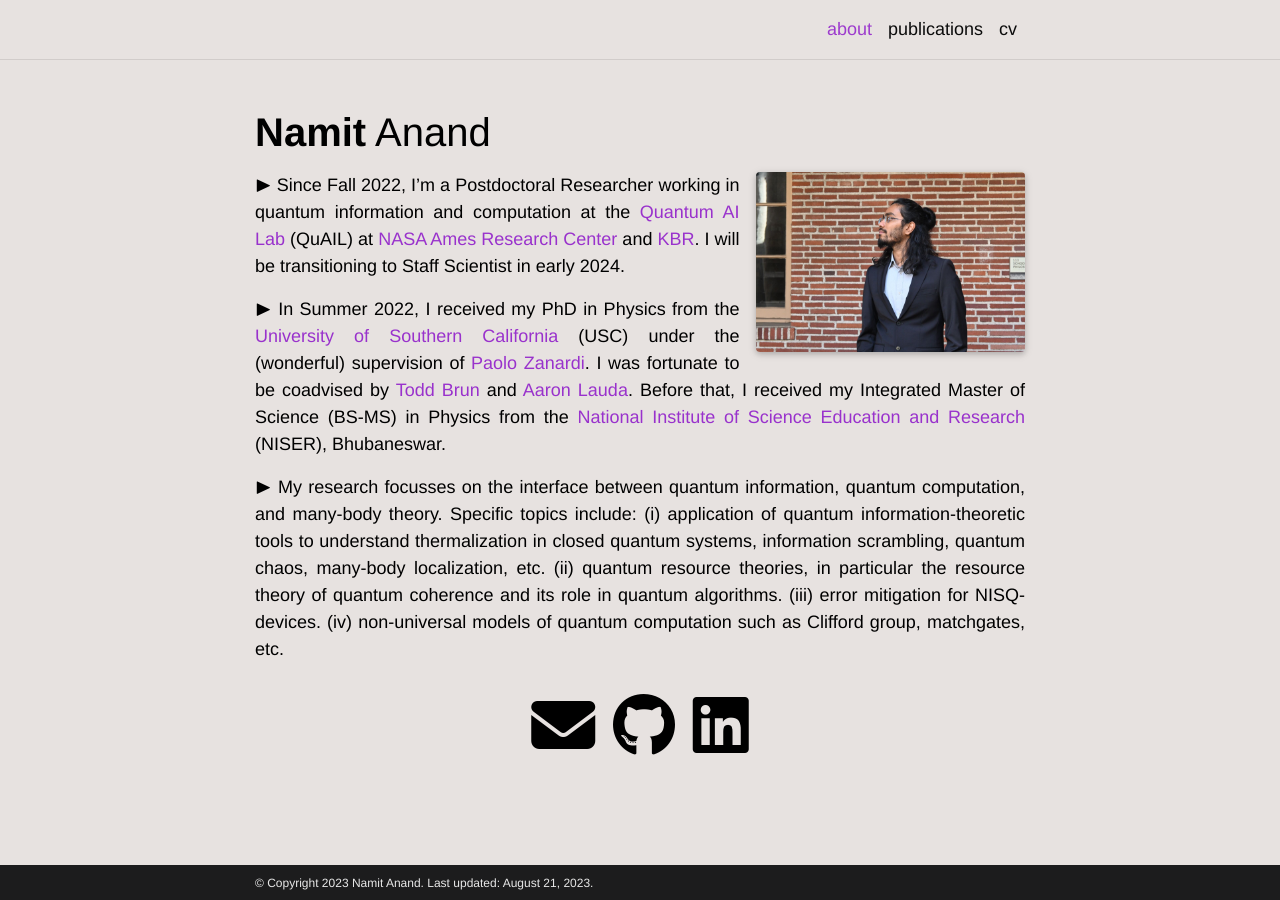
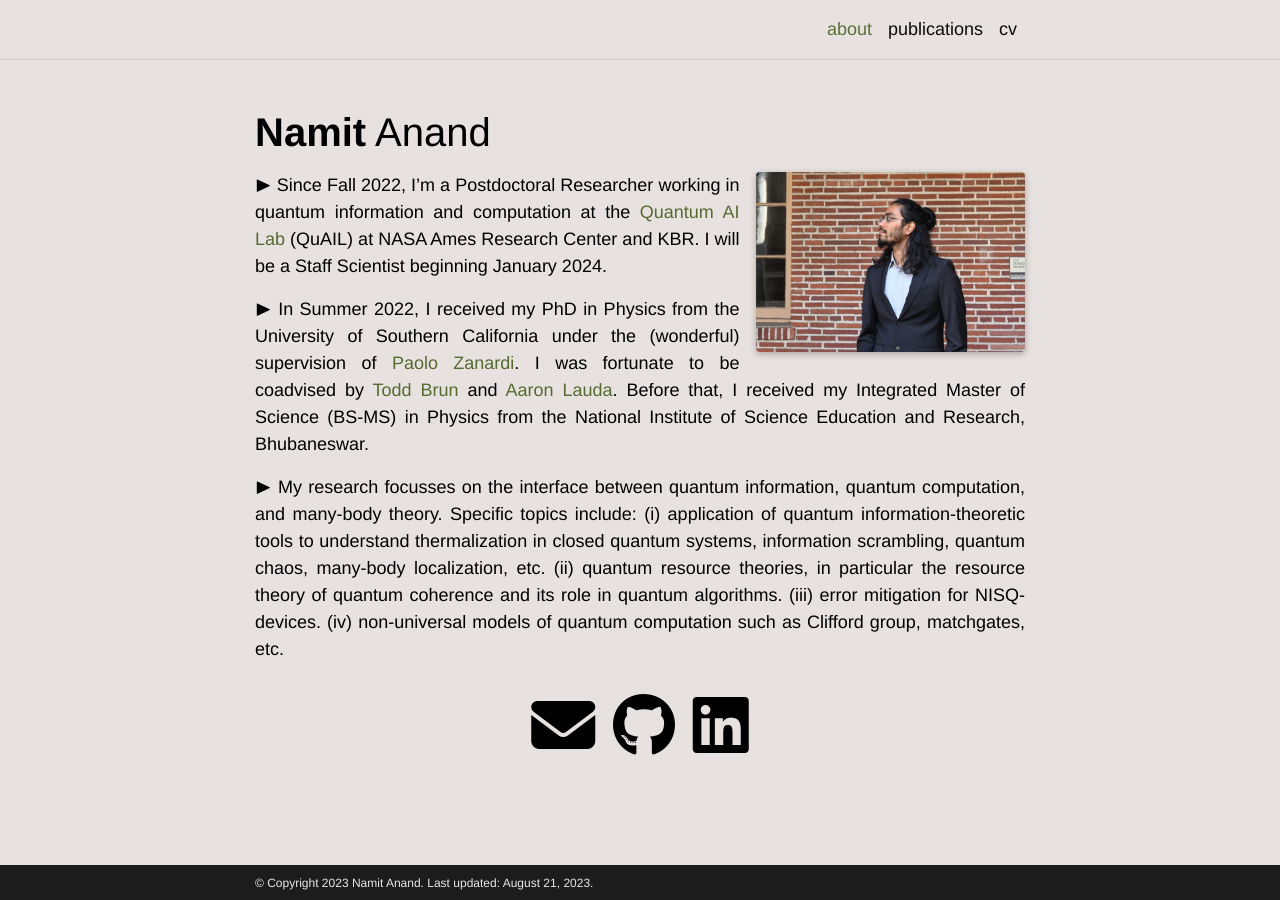
Before and after one commit to namitanand/namitanand.github.io, a Jekyll site: the page built from _pages/about.md, in a window 1280 px wide. Built offline with Jekyll 4.4.1, drawn with Linux system fonts in a browser that asks for light colours; full-size pictures stand in for the smaller copies a plugin makes; comment, search, counter and statistics services are not loaded; a style sheet for code colours, icons or effects is not loaded.

Commit message:
removed too many hyperlinks from about.md; changed global color to olivegreen

```diff
--- a/_pages/about.md
+++ b/_pages/about.md
@@ -15,9 +15,9 @@
 social: true  # includes social icons at the bottom of the page
 ---
 
-$$\blacktriangleright$$ Since Fall 2022, I'm a Postdoctoral Researcher working in quantum information and computation at the [Quantum AI Lab](https://www.nasa.gov/content/nasa-quantum-artificial-intelligence-laboratory-quail) (QuAIL) at [NASA Ames Research Center](https://www.nasa.gov/ames) and [KBR](https://www.kbr.com/en). I will be transitioning to Staff Scientist in early 2024.
+$$\blacktriangleright$$ Since Fall 2022, I'm a Postdoctoral Researcher working in quantum information and computation at the [Quantum AI Lab](https://www.nasa.gov/content/nasa-quantum-artificial-intelligence-laboratory-quail) (QuAIL) at NASA Ames Research Center and KBR. I will be a Staff Scientist beginning January 2024.
 
-$$\blacktriangleright$$ In Summer 2022, I received my PhD in Physics from the [University of Southern California](https://www.usc.edu/) (USC) under the (wonderful) supervision of [Paolo Zanardi](https://dornsife.usc.edu/profile/paolo-zanardi/). I was fortunate to be coadvised by [Todd Brun](https://sites.usc.edu/tbrun/) and [Aaron Lauda](https://sites.google.com/view/lauda-home/home). Before that, I received my Integrated Master of Science (BS-MS) in Physics from the [National Institute of Science Education and Research](https://www.niser.ac.in/) (NISER), Bhubaneswar.
+$$\blacktriangleright$$ In Summer 2022, I received my PhD in Physics from the University of Southern California under the (wonderful) supervision of [Paolo Zanardi](https://dornsife.usc.edu/profile/paolo-zanardi/). I was fortunate to be coadvised by [Todd Brun](https://sites.usc.edu/tbrun/) and [Aaron Lauda](https://sites.google.com/view/lauda-home/home). Before that, I received my Integrated Master of Science (BS-MS) in Physics from the National Institute of Science Education and Research, Bhubaneswar.
 
 $$\blacktriangleright$$ My research focusses on the interface between quantum information, quantum computation, and many-body theory. Specific topics include: (i) application of quantum information-theoretic tools to understand thermalization in closed quantum systems, information scrambling, quantum chaos, many-body localization, etc. (ii) quantum resource theories, in particular the resource theory of quantum coherence and its role in quantum algorithms. (iii) error mitigation for NISQ-devices. (iv) non-universal models of quantum computation such as Clifford group, matchgates, etc.
 
--- a/_sass/_themes.scss
+++ b/_sass/_themes.scss
@@ -7,8 +7,8 @@
   --global-code-bg-color: #faebd7;
   --global-text-color: #{$black-color};
   --global-text-color-light: #{$grey-color};
-  --global-theme-color: #9932CC;
-  --global-hover-color: #9932CC;
+  --global-theme-color: #556B2F;
+  --global-hover-color: #556B2F;
   --global-hover-text-color: #{$white-color};
   --global-footer-bg-color: #{$grey-color-dark};
   --global-footer-text-color: #{$grey-color-light};
```
